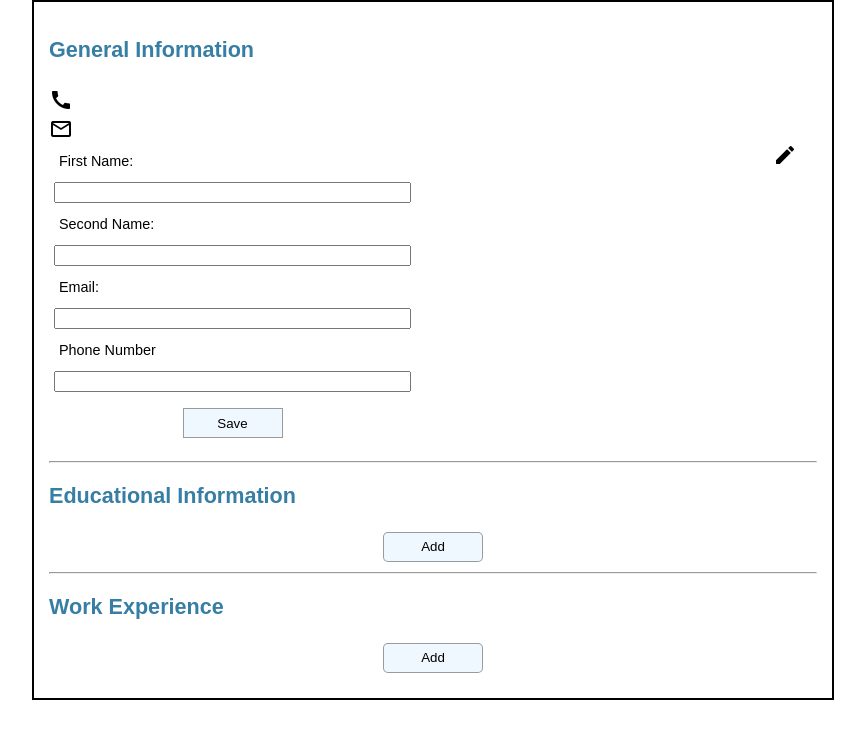
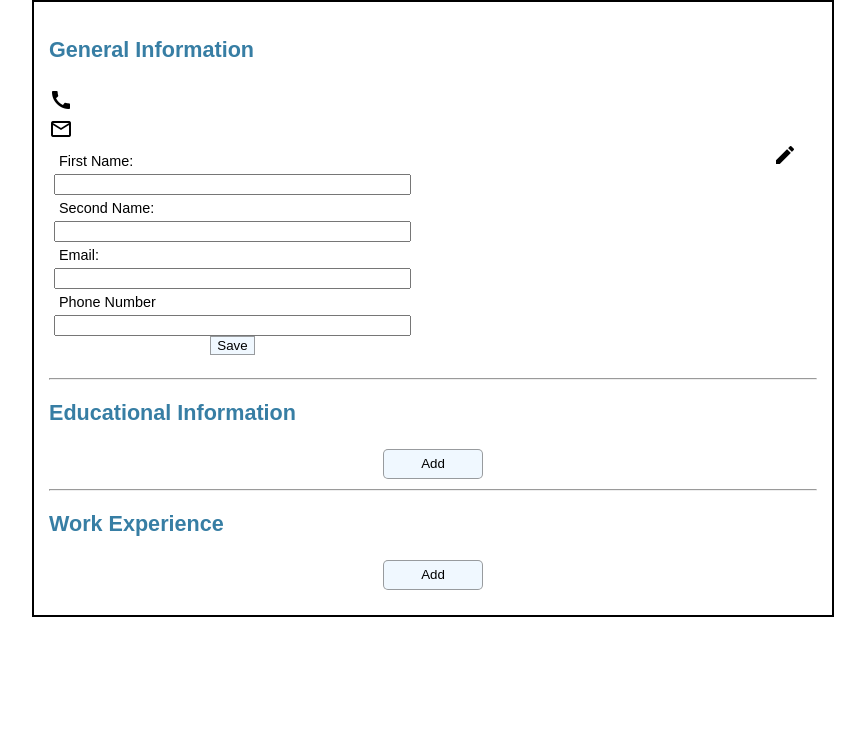
Before and after one commit to Ikram432k/cv-project, a React (Create React App) app: page / in a window 1280 px wide. Shown: the top 738 px of the page, without its empty margins (207-1072 px from the left). Built offline with nearby package versions, Linux system fonts and the light colour scheme.

Commit message:
src/App.css

```diff
--- a/src/App.css
+++ b/src/App.css
@@ -1,4 +1,18 @@
-
+.container{
+    display: flex;
+    flex-direction: row;
+    justify-content: space-between;
+}
+.containerList{
+    display: flex;
+    flex-direction: column;
+    justify-content: flex-start;
+    margin: 0;
+}
+#items{
+    margin: 0;
+    padding-bottom:5px ;
+}
 .unactive{
  display: none;
 }
@@ -13,7 +27,14 @@ input{
     font-family: "Montserrat",sans-serif;
 
 }
-.general{
+.btn{
+    width: 70px;
+    height: 25px;
+}
+.formEditBtn{
+    display: flex;
+    justify-content:  space-between;
+    margin-top: 10px;
 }
 .formBtn{
     font-family: "Montserrat",sans-serif;
@@ -23,7 +44,9 @@ input{
     color: black;
     background-color: aliceblue;
 	border: rgba(97, 97, 97, 0.61) solid 1px;
-
+    display: block;
+	margin: auto;
+	margin-bottom: 10px;
 }
 button:hover{
     background-color: #dadada;
@@ -32,7 +55,6 @@ main{
     margin: auto;
     border: 2px solid ;
     width: 60vw;
-    /* max-width: 600px; */
 	height: 100%;
     padding: 15px;
 }
@@ -61,36 +83,24 @@ h1 {
     font-weight: 800;
 }
 .addBtn{
-    width: 75px;
-    height: 25px;
-    border-radius: 5px
+    border-radius: 5px;
+    width: 100px;
+	height: 30px;
 }
 form{
     display: grid;
     grid-template-columns: repeat(1,50%);
     grid-template-rows: repeat(5,auto);
-    /* justify-content: center; */
     align-items: flex-start;
-    height: 300px;
+    height: 100%;
     padding: 5px;
 }
 form > label{
-    /* width: 90%; */
-    /* height: 100%; */
+
     margin: 5px;
 }
-/* label > input{
-    width: 90%;
-    height: 40%;
-    margin-top: 5px;
-} */
-.formBtn {
-	width: 100px;
-	height: 30px;
-	display: block;
-	margin: auto;
-	margin-bottom: 10px;
-}
+
+
 .contact{
     display: flex;
     flex-direction: row;
```
